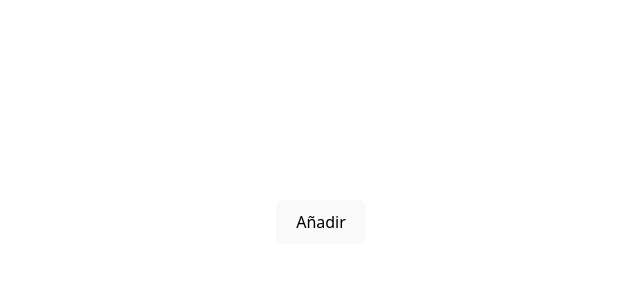
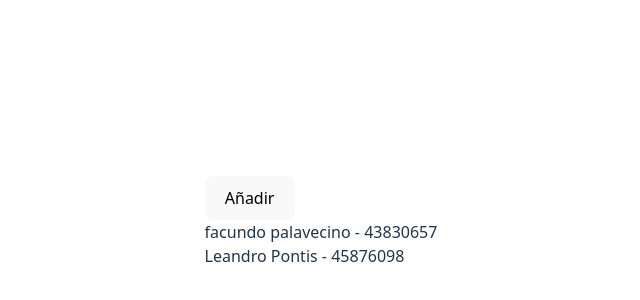
Before and after one commit to palavecino12/project-gym, a React (Vite) app in the folder frontend/: page / in a window 1280 px wide. Shown: the part 178-478 px from the top of the page, without its empty margins (319-959 px from the left). Built offline with nearby package versions, Linux system fonts and the light colour scheme.

Commit message:
Empezamos a crear el componente para mostrar todos los usuarios

```diff
--- a/frontend/src/components/UserForm/formUser.tsx
+++ b/frontend/src/components/UserForm/FormUser.tsx
@@ -1,6 +1,6 @@
 import {useForm, type SubmitHandler} from 'react-hook-form';
 import {zodResolver} from '@hookform/resolvers/zod';
-import InputForm from '../UserForm/inputFormUser'
+import InputForm from './InputFormUser'
 import {schema,type FormValues} from '../../schemas/schemaForm'
 import { createUser } from '../../services/service-createUser';
 import './formUser.css'
--- /dev/null
+++ b/frontend/src/components/UserList/CardUser.tsx
@@ -0,0 +1,16 @@
+//Aca vamos a crear un componente que reciba por props los datos del usuario y cree una tarjeta del usuario
+//Este componente mas adelante tendra los botones para modificar o eliminar el usuario
+interface props {
+    name:string,
+    lastName:string,
+    dni:number,
+}
+
+const CardUser = ({name,lastName,dni}:props) =>{
+
+    return(
+        <div>{name} {lastName} - {dni}</div>
+    )
+}
+
+export default CardUser;
--- /dev/null
+++ b/frontend/src/components/UserList/ListUser.tsx
@@ -0,0 +1,40 @@
+//Aqui vamos a mostrar la lista de usuarios, tengo que crear otro componente que reciba cada uno de los usuarios y los ponga bonitos.
+//Tenemos que crear un state para almacenar los datos del usuario(el state es actualizado por un useEffect que se encarga de hacer
+// la llamada a la funcion que traer los usuarios), otro para el estado de carga y otro para los errores.
+//Usamos un array de usuarios como ejemplo. Luego traemos los datos del back.
+import CardUser from "./CardUser";
+const users= [
+    {
+        "id": 6,
+        "email": "facundolpal@gmail.com",
+        "name": "facundo",
+        "lastName": "palavecino",
+        "dni": 43830657,
+        "age": 23,
+        "number": "2634377144",
+        "address": "dasdsadsadasdasdad",
+        "registrationDate": "2025-08-13T15:21:27.294Z",
+        "state": "activo"
+    },
+    {
+        "id": 7,
+        "email": "robertopontis@gmail.com",
+        "name": "Leandro",
+        "lastName": "Pontis",
+        "dni": 45876098,
+        "age": 19,
+        "number": "2634658790",
+        "address": "asdsadsadasdas",
+        "registrationDate": "2025-08-13T17:46:30.387Z",
+        "state": "activo"
+    }
+]
+
+const ListUser = ()=>{
+
+    return(
+        users.map(user=><CardUser name={user.name} lastName={user.lastName} dni={user.dni} />)
+    )
+}
+
+export default ListUser;
--- a/frontend/src/components/UserSection.tsx
+++ b/frontend/src/components/UserSection.tsx
@@ -3,9 +3,10 @@
 //Aqui tengo que crear un componente donde renderiza el boton y contiene
 //logica de si renderizar el formulario o no
 
-import CustomForm from './UserForm/formUser'
 import { useState } from 'react';
-import ButtonForm from './UserForm/buttonFormUser'
+import CustomForm from './UserForm/FormUser'
+import ButtonForm from './UserForm/ButtonFormUser'
+import ListUser from './UserList/ListUser';
 
 const UserSection = () =>{
 
@@ -19,6 +20,7 @@ const UserSection = () =>{
         <>
         {showFrom && <CustomForm/>}
         <ButtonForm onClick={toggleForm} showFrom={showFrom} />
+        <ListUser/>
         </>
     )
 }
--- /dev/null
+++ b/frontend/src/services/service-getUsers.ts
@@ -0,0 +1 @@
+//Tenemos que traer la lista de usuarios actual del backend
```
Also changed, not shown: frontend/src/components/UserForm/ButtonFormUser.tsx (renamed from frontend/src/components/UserForm/buttonFormUser.tsx), frontend/src/components/UserForm/InputFormUser.tsx (renamed from frontend/src/components/UserForm/inputFormUser.tsx).
